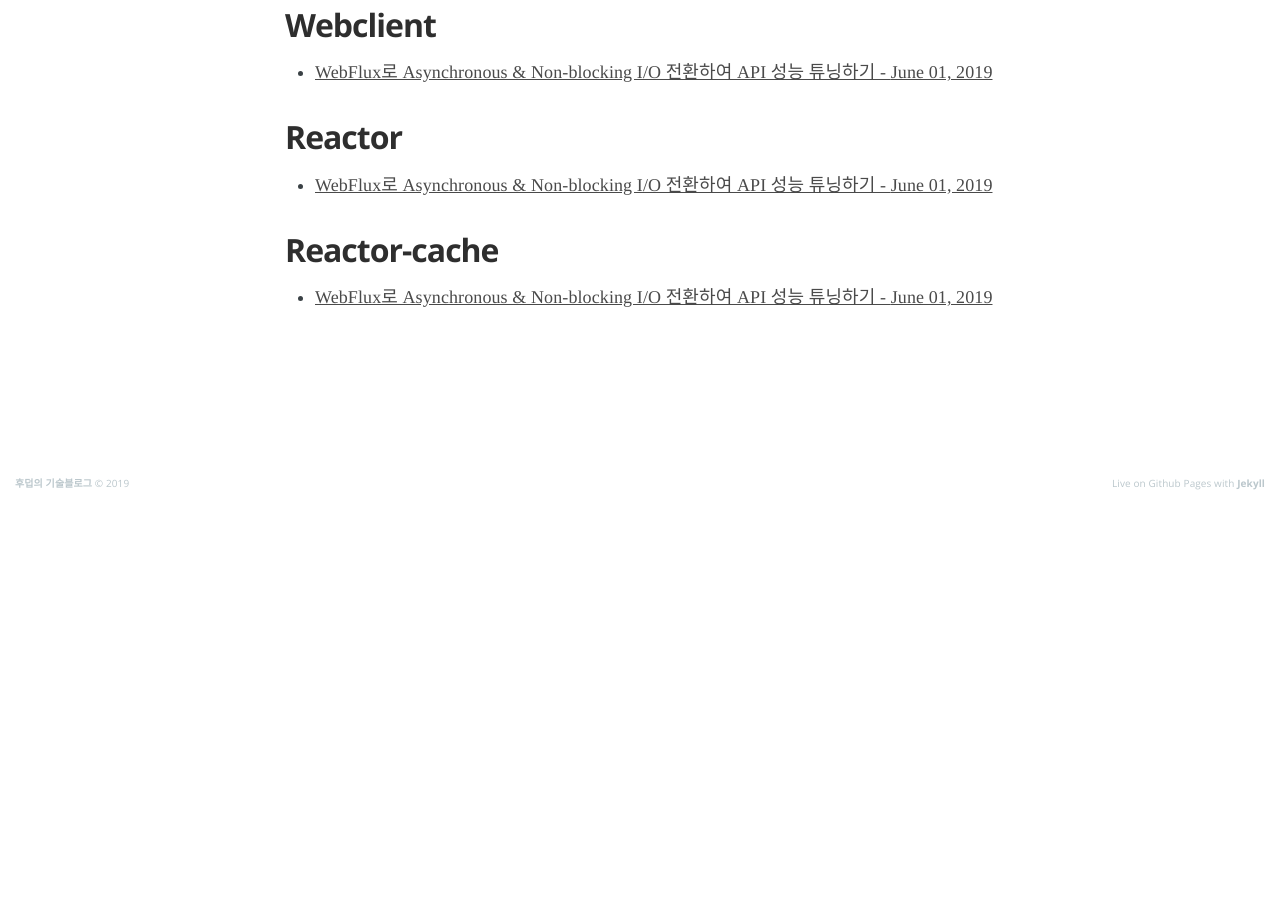
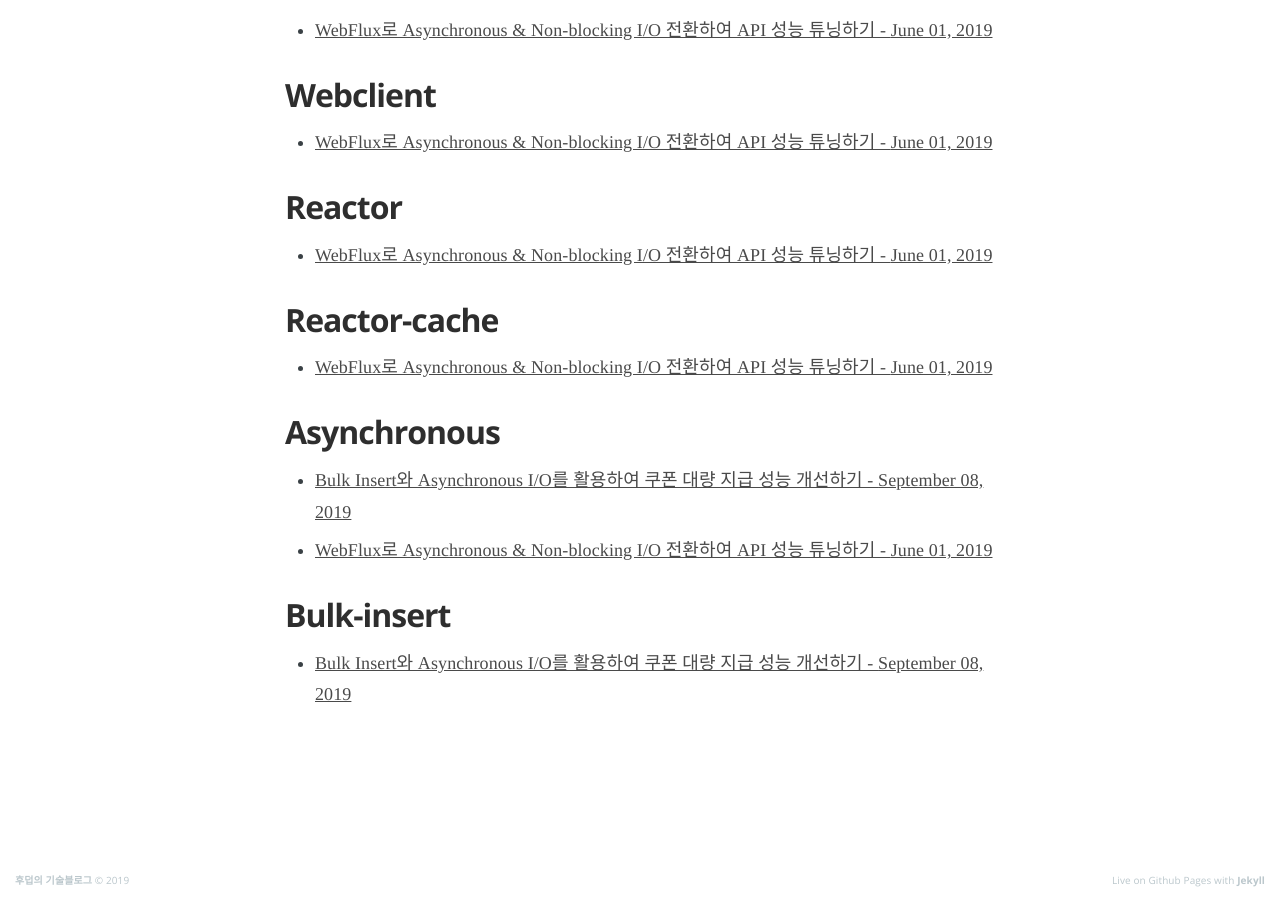
Before and after one commit to pkgonan/pkgonan.github.io, a Jekyll site: the page built from search/index.html, in a window 1280 px wide and 900 px high, scrolled down 6298 px. Built offline with Jekyll 4.4.1, drawn with Linux system fonts in a browser that asks for light colours; nearby versions of some CDN libraries; some web fonts are replaced; before the commit the page ends 6801 px from its top, so only the background shows below that; some of the changed lines change nothing that is shown; some of the changed text lies outside the part shown.

Commit message:
Bulk Insert와 Asynchronous I/O를 활용하여 쿠폰 대량 지급 성능 개선하기

```diff
--- a/_posts/2019-07-01-webflux-asynchronous-non-blocking-io-tuning.md
+++ b/_posts/2019-07-01-webflux-asynchronous-non-blocking-io-tuning.md
@@ -3,7 +3,7 @@
 cover: '/assets/images/cover8.jpg'
 title: WebFlux로 Asynchronous & Non-blocking I/O 전환하여 API 성능 튜닝하기
 date: 2019-06-01 00:00:00
-tags: WebFlux WebClient Reactor Reactor-Cache Tuning
+tags: WebFlux WebClient Reactor Reactor-Cache Asynchronous Tuning
 subclass: 'post tag-dev'
 categories: 'pkgonan'
 navigation: True
--- /dev/null
+++ b/_posts/2019-09-08-bulk-insert-system.md
@@ -0,0 +1,146 @@
+---
+layout: post
+cover: '/assets/images/cover8.jpg'
+title: Bulk Insert와 Asynchronous I/O를 활용하여 쿠폰 대량 지급 성능 개선하기
+date: 2019-09-08 00:00:00
+tags: Bulk-Insert Asynchronous Tuning
+subclass: 'post tag-dev'
+categories: 'pkgonan'
+navigation: True
+---
+
+## 목적
+* 쿠폰 대량 지급 시스템 개발을 통한, 대량 지급 성능 및 운영 효율성 개선
+
+
+## 현황 및 문제점
+* `한번에 수 천만개의 쿠폰을 지급해야 합니다.`
+* 하지만, 쿠폰을 지급하는 관리자는 아래와 같은 문제점을 가지고 있었습니다.
+    * 첫째, 쿠폰 대량 지급 속도가 매우 느리다.
+    * 둘째, 사용자는 지급 결과를 알기 위해서 지급 완료까지 대기해야 한다.
+    * 셋째, 쿠폰 지급 처리 과정 중 휴먼 에러로 쿠폰 오지급 가능성이 높다.
+
+
+## 원인 분석
+* 첫째, 단일 Insert Query로 동작한다.
+* 둘째, 지급 요청과 지급 결과 확인이 동기 방식으로 수행된다.
+* 셋째, 지급 대상 분석부터 파일 추출 그리고 업로드까지 사람의 손을 직접 거치는 부분이 많다.
+
+
+## 해결 방안
+* 첫째, `Bulk Insert Query로 개선.`
+* 둘째, `지급 요청과 지급 결과 확인을 비동기로 개선.`
+* 셋째, `사람은 지급 대상 분석만 처리, 파일 추출 및 업로드는 생략 혹은 시스템이 처리하도록 개선.`
+
+
+## 해결 방안의 구체화
+* JPA 기반의 Bulk Insert Query로 개선하여, 성능을 극대화 한다.
+* 지급 요청을 Queue에 적재, Scheduler를 통해 지급 처리 후 지급 결과를 이벤트로 던져 결과를 Slack으로 알려주어, 요청과 요청의 결과를 비동기로 처리한다.
+* Presto JDBC를 활용하여 클라이언트로부터 Presto Table 이름과 Column을 전달받아 지급 대상을 추출하도록 개선하여, 엑셀 업로드 및 다운로드 과정을 제거한다.
+
+
+## 작업에 사용된 개념
+* `Bulk Insert`는 왜 더 빠른가 ?
+* `DB Index Table Rebalancing 그리고 성능`
+* `Hard Delete 그리고 Soft Delete`
+* `블로킹 & 논블로킹` 그리고 `동기 & 비동기`에 관하여
+* `AOP를 통한 공통 관심사의 추출` 방법
+* `Event를 통하여 패키지 그리고 클래스간의 의존성을 분리`하는 방법
+
+
+## 이해를 돕기 위하여.
+* 아래 기본적인 쿠폰 지급 요청 흐름과 지급 수행 흐름을 확인하자.
+* 아래 간략화하여 표현한 도메인 인터페이스와 서비스를 확인하자.
+
+
+## 지급 요청 흐름
+* ![쿠폰 지급 요청 흐름](/assets/images/post/Distribution_Command_Sequence_Diagram.png)
+
+
+## 지급 수행 흐름
+* ![쿠폰 지급 수행 흐름](/assets/images/post/Distribution_Process_Sequence_Diagram.png)
+
+
+## 도메인 - Distributor
+* 쿠폰 대량 지급의 최소 단위이다.
+    * Reader와 Writer를 가진다.
+    * Reader에서 읽어서 Writer에 쓴다.
+    * Reader & Writer를 받아 distribute()를 수행하면 쿠폰을 지급한다.
+* ![쿠폰 Distributor](/assets/images/post/Domain-Distributor.png)
+
+
+## 도메인 - Reader
+* 쿠폰 지급의 대상을 읽어오는 Reader.
+    * read() - Java 8의 Stream<T> 스펙으로 쿠폰 지급 대상을 읽는다.
+    * PrestoReader는 Presto JDBC를 활용하여 JPA 스펙으로 읽는 Reader이다.
+* ![쿠폰 Reader](/assets/images/post/Domain-Reader.png)
+
+
+## 도메인 - Writer
+* 쿠폰 지급 행위를 수행할 Writer.
+    * write(T) - T에게 쿠폰을 지급한다.
+    * WebClientWriter는 WebClient를 활용하여 비동기 및 동기 스펙으로 API 호출이 가능한 Writer이다.
+* ![쿠폰 Writer](/assets/images/post/Domain-Writer.png)
+
+
+## 서비스 - Command
+* 쿠폰 지급 명령의 기본 단위
+    * Distributor - 지급기
+    * Payload - 지급 요청 시 클라이언트로부터 전달 받은 Payload
+    * execute()를 수행하면 쿠폰 지급 명령을 수행한다.
+* ![쿠폰 Command](/assets/images/post/Service-Command.png)
+
+
+## 서비스 - Event
+* 쿠폰 지급과 기타 관심사를 분리하여 의존성을 낮추기 위해 사용
+    * 쿠폰 지급과 알림은 서로 관심사가 달라 이를 분리하기 위해 활용
+    * Spring Event를 활용하여, 이벤트 Publish & Subscribe 수행
+    * Publisher는 아래의 이벤트를 발생시킨다.
+        * 쿠폰 지급 시작 이벤트
+        * 쿠폰 지급 성공 이벤트
+        * 쿠폰 지급 실패 이벤트
+    * Subscriber는 각 이벤트를 받아, 원하는 비지니스를 수행한다.
+        * Slack Notification
+        * Email
+* ![쿠폰 Event](/assets/images/post/Service-Event.png)
+
+
+## 서비스 - Interceptor
+* 공통 관심사를 추출하기 위해 사용하며, AOP를 활용한다.
+    * 모든 쿠폰 지급 행위에 대해 소요 시간을 측정한다.
+    * 공통 관심사를 추상화하여, 해당 행위 전/후로 어떤 작업을 하기 위해 사용.
+
+
+## 서비스 - Notificator
+* 쿠폰 지급 관련 Notification 전송
+    * Slack
+    * Email
+* 의존성 분리를 위해 Spring Event를 활용하여, Notification 전송
+    * 각 NotificationService에서는 @EventListener를 활용하여 이벤트를 수신하여 처리한다.
+    * Notification은 정확한 순서 보장이 중요하지는 않아, @Async를 활용하여 비동기로 처리한다.
+
+
+## 서비스 - Queue
+* 쿠폰 지급 명령의 순차 처리와, 비동기 처리를 위해 사용한다.
+    * 클라이언트는 작업 요청을 Queue에만 담고 끝나기에 비동기 처리의 기반이된다.
+
+
+## 서비스 - Scheduler
+* Background에서 쿠폰 지급 요청을 수행
+    * Queue에서 DistributionCommand 를 하나씩 꺼내 순차처리한다.
+    * 쿠폰 API의 DBCP 부족 현상 방지 & DB Lock 경합으로 인한 장애 예방을 위해 순차처리.
+* ![쿠폰 Scheduler](/assets/images/post/Service-Scheduler.png)
+
+
+## 결과
+* `쿠폰 1천만건 당 500분 => 5분, 쿠폰 대량 지급 성능 100배 향상.`
+* `지급 요청과 결과 확인을 동기 방식에서 비동기 방식으로 전환하여, 사용자는 기다리지 않고 다른 작업을 처리할 수 있다.`
+
+
+## 마치며
+* 단일 Insert Query를 Bulk Insert Query로 변경하는 것 만으로도 성능 향상 효과가 컸다.
+* 현재, 아쉽게도 쿠폰 대량 지급 Table은 사용자가 쿠폰을 받아가면 Soft Delete가 아닌 Hard Delete 방식으로 처리한다.
+* 이때, `DB Index Table Rebalancing을 위해 Index Table Lock이 발생하여 성능 저하가 있다.`
+* 따라서, `극단적인 성능을 위해서는 대량 지급 테이블에 대해 인덱스는 최소화하며 반드시 Soft Delete를 사용해야 할 것으로 판단된다.`
+* 특히, `Soft Delete 시 삭제 여부를 나타내는 Flag 혹은 삭제 시간을 나타내는 컬럼에 인덱스를 구성하면 안된다. Insert 시 인덱스에도 추가되어 성능 저하가 발생하기 때문이다.`
+* 그리고 기존에 요청과 요청의 결과가 동기 방식으로 이루어져 사용자는 세션 타임아웃 뿐만 아니라 무한 로딩을 겪어야 했다. 하지만 비동기로 개선하여 이를 해결하였다.
```
Also changed, not shown: assets/images/post/Distribution_Command_Sequence_Diagram.png (added), assets/images/post/Distribution_Process_Sequence_Diagram.png (added), assets/images/post/Domain-Distributor.png (added), assets/images/post/Domain-Reader.png (added), assets/images/post/Domain-Writer.png (added), assets/images/post/Service-Command.png (added), assets/images/post/Service-Event.png (added), assets/images/post/Service-Scheduler.png (added).
